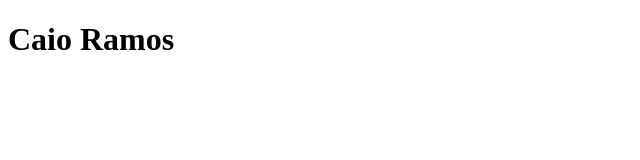
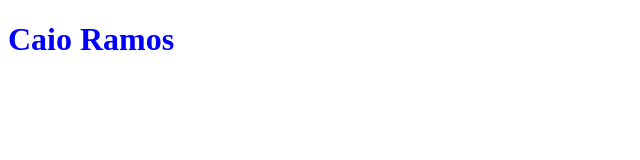
Before and after one commit to CaioCRamos/demo-publicacao, a plain HTML site: page index.html in a window 1280 px wide. Shown: the whole page, without its empty margins (0-640 px from the left). Drawn offline with Linux system fonts and the light colour scheme.

Commit message:
Alteração de estilo

```diff
--- /dev/null
+++ b/estilo.css
@@ -0,0 +1,3 @@
+h1 {
+    color: blue;
+}
--- a/index.html
+++ b/index.html
@@ -6,6 +6,7 @@
     <meta http-equiv="X-UA-Compatible" content="IE=edge">
     <meta name="viewport" content="width=device-width, initial-scale=1.0">
     <title>Demonstração de Publicação</title>
+    <link rel="stylesheet" href="estilo.css">
 </head>
 
 <body>
```
